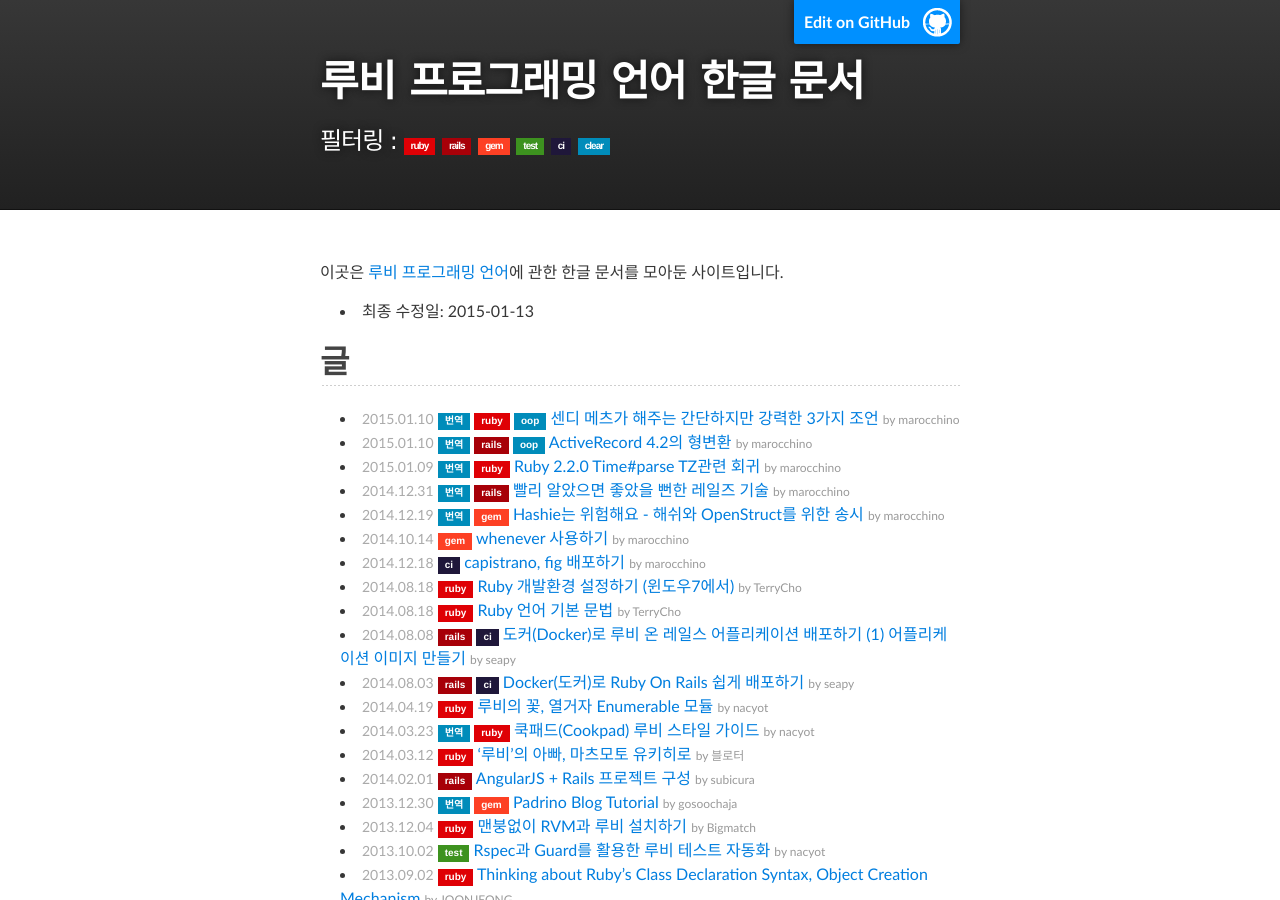
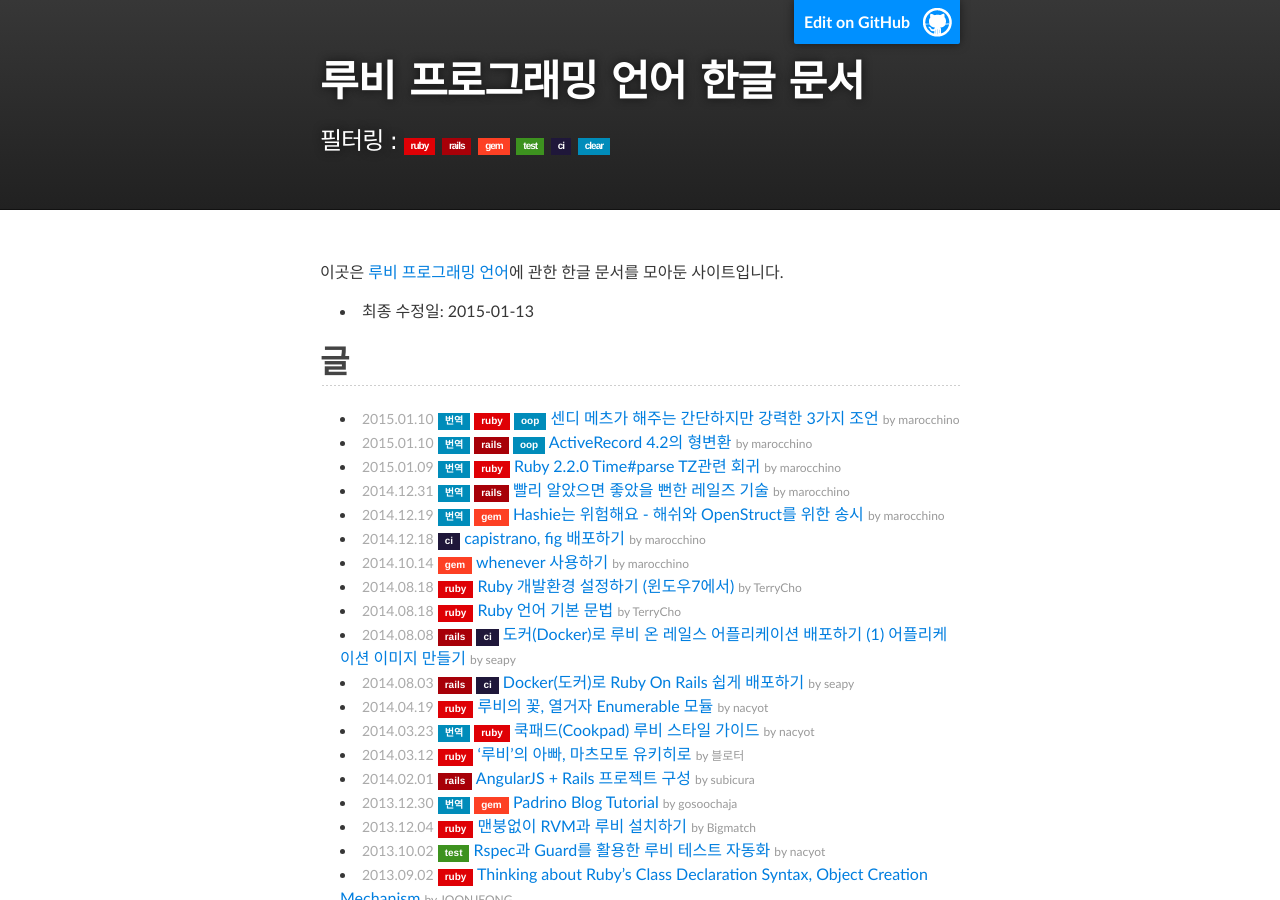
Before and after one commit to rubykr/rubykr.github.io, a Jekyll site: the page built from index.md, in a window 1280 px wide and 900 px high. Built offline with Jekyll 4.4.1, drawn with Linux system fonts in a browser that asks for light colours; comment, search, counter and statistics services are not loaded.

Commit message:
Reorder aticle

```diff
--- a/index.md
+++ b/index.md
@@ -15,8 +15,8 @@ title: 루비 프로그래밍 언어 한글 문서
 - [Ruby 2.2.0 Time#parse TZ관련 회귀](https://dayone.me/1cWNz80){: .article data-tags="translated ruby" data-author="marocchino" data-date="2015.01.09"}
 - [빨리 알았으면 좋았을 뻔한 레일즈 기술](https://dayone.me/1ajvzWC){: .article data-tags="translated rails" data-author="marocchino" data-date="2014.12.31"}
 - [Hashie는 위험해요 - 해쉬와 OpenStruct를 위한 송시](https://dayone.me/18pYzZD){: .article data-tags="translated gem" data-author="marocchino" data-date="2014.12.19"}
+- [capistrano, fig 배포하기](https://dayone.me/1767zVi){: .article data-tags="ci" data-author="marocchino" data-date="2014.12.18"}
 - [whenever 사용하기](https://gist.github.com/marocchino/339af95e07d17ed2a87e){: .article data-tags="gem" data-author="marocchino" data-date="2014.10.14"}
-- [capistrano, fig 배포하기](https://dayone.me/1767zVi){: .article data-tags="ci" data-author="marocchino" data-date="2014.12.18"}
 - [Ruby 개발환경 설정하기 (윈도우7에서)](http://bcho.tistory.com/946){: .article data-tags="ruby" data-author="TerryCho" data-date="2014.08.18"}
 - [Ruby 언어 기본 문법](http://bcho.tistory.com/945){: .article data-tags="ruby" data-author="TerryCho" data-date="2014.08.18"}
 - [도커(Docker)로 루비 온 레일스 어플리케이션 배포하기 (1) 어플리케이션 이미지 만들기](http://blog.nacyot.com/articles/2014-08-08-rails-on-docker/){: .article data-tags="rails ci" data-author="seapy" data-date="2014.08.08"}
```
